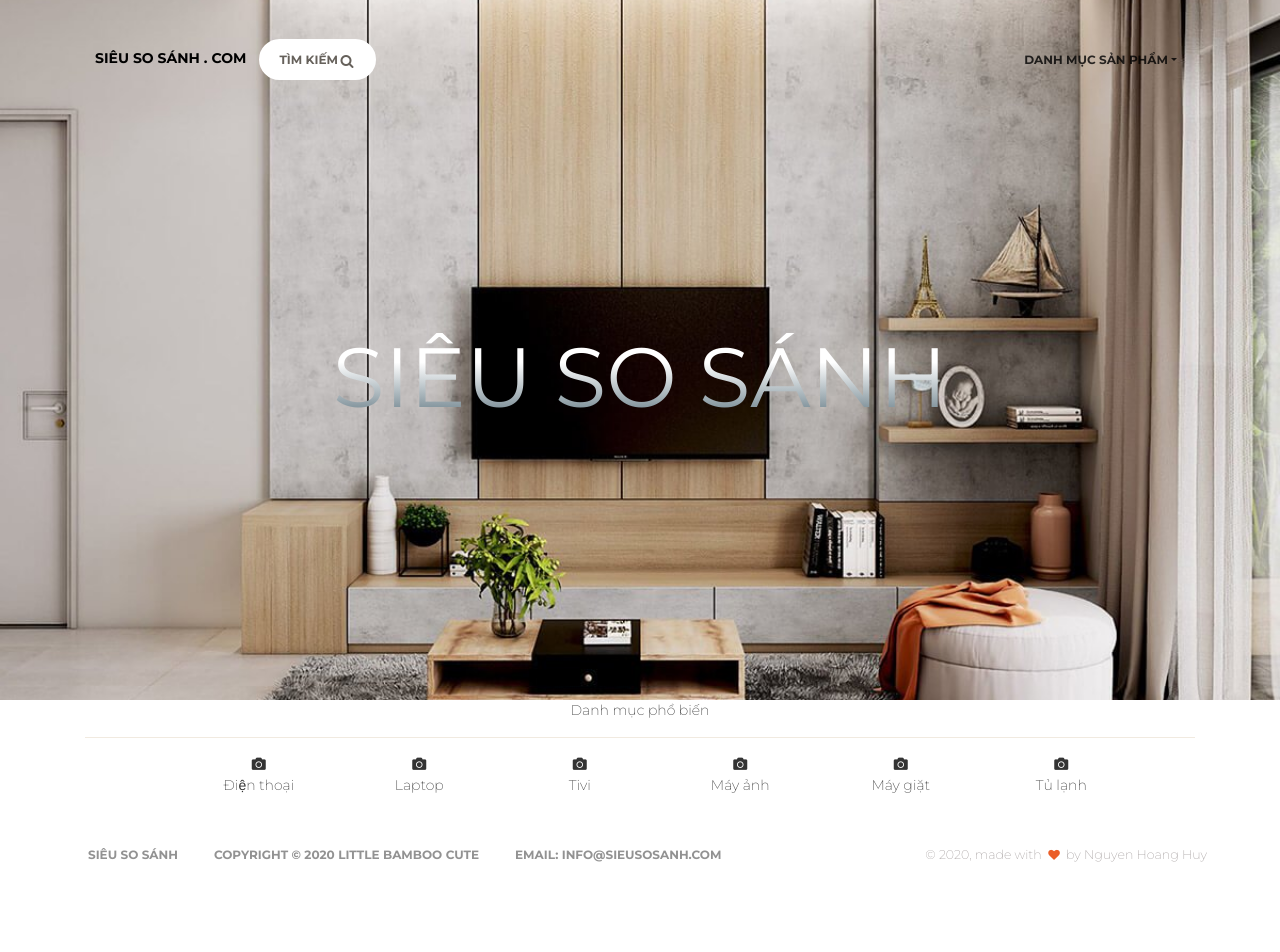
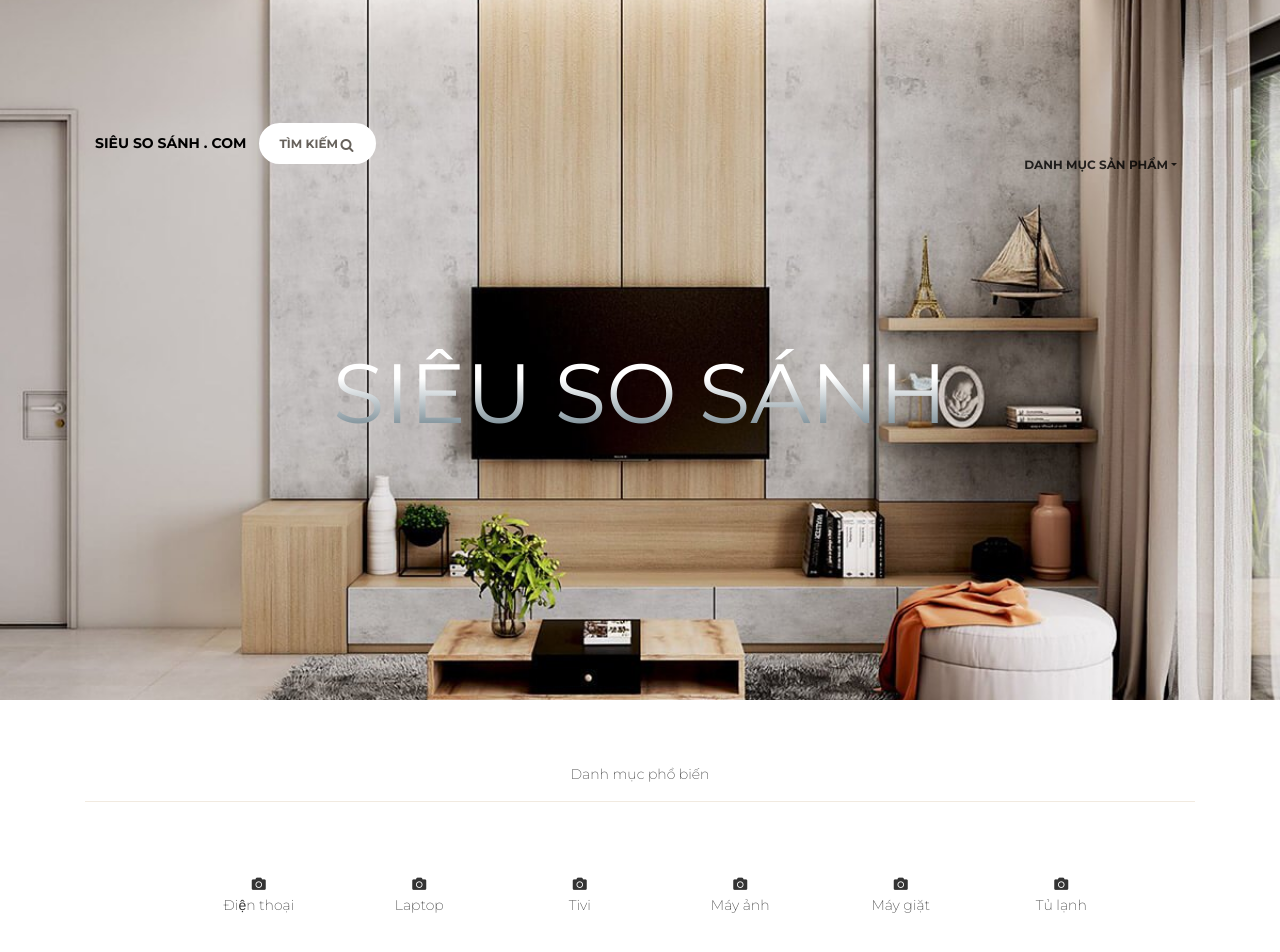
Before and after one commit to hoanghui/SieuSoSanh, a React (Create React App) app in the folder Official/sieusosanh/: page / in a window 1280 px wide. Shown: the top 952 px of the page. Before the commit the page ends 897 px from the top, so only its background shows below. Built offline with nearby package versions, Linux system fonts and the light colour scheme.

Commit message:
Update Category

```diff
--- a/Official/sieusosanh/src/css/home/ListCategory.css
+++ b/Official/sieusosanh/src/css/home/ListCategory.css
@@ -5,8 +5,13 @@ ul li {
 
 ul {
     text-align: center;
+    padding-top: 5%;
 }
 
-.fas .fa-camera {
+.fas{
+    width: 2em;
+}
 
+.container {
+    padding-top: 5%;
 }
--- a/Official/sieusosanh/src/routes.js
+++ b/Official/sieusosanh/src/routes.js
@@ -19,7 +19,7 @@ const routesHome=[
         component:ProductDetailPage
     },
     {
-        path:"/category/:code",
+        path:"/:name",
         exact:false,
         component:ListProductsPage
     }
--- a/Official/sieusosanh/src/views/home/ListCategory.js
+++ b/Official/sieusosanh/src/views/home/ListCategory.js
@@ -6,10 +6,10 @@ import {withRouter} from "react-router-dom"
 import { useHistory } from "react-router-dom";
 
 class ListCategory extends Component {
-    GoToListProductsPage = () => {
-        this.props.getListProductsByCategory("laptop")
-        this.props.history.push(`/category/laptop`)
-        console.log(action.getListProductsByCategory.length)
+
+    GoToListProductsPage = (name) => {
+        this.props.getListProductsByCategory(name)
+        this.props.history.push(`/${name}`)
     }
 
     render() {
@@ -24,37 +24,37 @@ class ListCategory extends Component {
                         <li>
                             <a>
                                 <i class="fas fa-camera"></i>
-                                <div className="ok1" onClick={this.GoToListProductsPage}>Điện thoại</div>
+                                <div type="button" onClick={() => this.GoToListProductsPage('dienthoai')}>Điện thoại</div>
                             </a>
                         </li>
                         <li>
                             <a>
                                 <i class="fas fa-camera"></i>
-                                <div>Laptop</div>
+                                <div type="button" onClick={() => this.GoToListProductsPage('laptop')}>Laptop</div>
                             </a>
                         </li>
                         <li>
                             <a>
                                 <i class="fas fa-camera"></i>
-                                <div>Tivi</div>
+                                <div type="button" onClick={() => this.GoToListProductsPage('tivi')}>Tivi</div>
                             </a>
                         </li>
                         <li>
                             <a>
                                 <i class="fas fa-camera"></i>
-                                <div>Máy ảnh</div>
+                                <div type="button" onClick={() => this.GoToListProductsPage('mayanh')}>Máy ảnh</div>
+                            </a>
+                        </li>
+                        <li>
+                            <a>
+                                <i type="button" onClick={() => this.GoToListProductsPage('maygiat')} class="fas fa-camera"></i>
+                                <div type="button" onClick={() => this.GoToListProductsPage('maygiat')}>Máy giặt</div>
                             </a>
                         </li>
                         <li>
                             <a>
                                 <i class="fas fa-camera"></i>
-                                <div>Máy giặt</div>
-                            </a>
-                        </li>
-                        <li>
-                            <a>
-                                <i class="fas fa-camera"></i>
-                                <div>Tủ lạnh</div>
+                                <div type="button" onClick={() => this.GoToListProductsPage('tulanh')}>Tủ lạnh</div>
                             </a>
                         </li>
                     </ul>
@@ -67,8 +67,8 @@ class ListCategory extends Component {
 
 const mapDispatchToProps=(dispatch)=>{
     return {
-        getListProductsByCategory:(code)=>{
-            dispatch(action.getListProductsByCategory(code))
+        getListProductsByCategory:(name)=>{
+            dispatch(action.getListProductsByCategory(name))
         }
     }
   }
--- a/Official/sieusosanh/src/views/list-product-category-page/ListProductsPage.js
+++ b/Official/sieusosanh/src/views/list-product-category-page/ListProductsPage.js
@@ -17,13 +17,14 @@ class ListProductsPage extends Component{
     }
 
     render() {
-        let code =this.props.match.params.code;
+        // let name =this.props.match.params.code;
         let {listProductsByCategory}=this.props
-        return(
+        console.log()
+        return listProductsByCategory && listProductsByCategory[0] ?
             <div className="search-page">
                 <div className='container'>
                     <div className="keyword-info py-4 text-center result">
-
+                        {listProductsByCategory[0].CategoryName}
                     </div>
                 </div>
                 <div className="container">
@@ -32,15 +33,12 @@ class ListProductsPage extends Component{
                         </div>
                         <div className="col-lg-9" >
                             <div className="row product-list">
-                                {this.renderProductbox}
+                                {this.renderProductbox()}
                             </div>
-
                         </div>
                     </div>
                 </div>
-
-            </div>
-        )
+            </div>: null
     }
 }
 const mapStateToProps=(state)=>{
```
